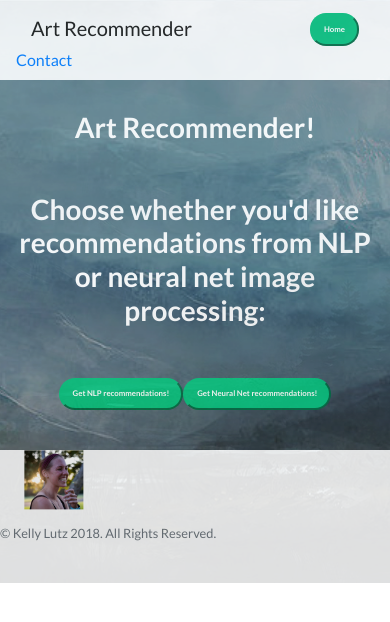
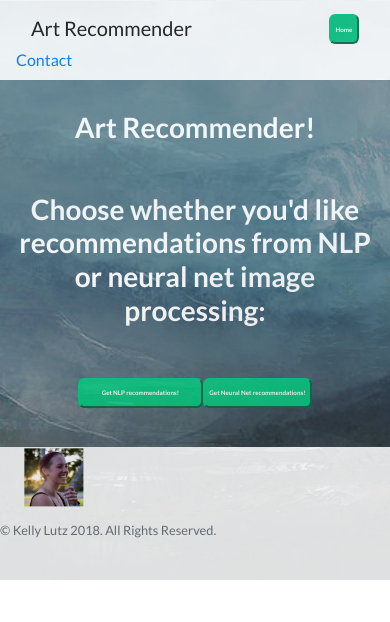
Before and after one commit to klutz4/product_recommender, a Flask app: page / in a window 390 px wide. Shown: the top 622 px of the page. Run offline with Flask 2, Linux system fonts and the light colour scheme; parts of the project's set-up code (start-up, migrations or seed data) failed here and were passed over; some libraries are stand-ins or nearby versions.

Commit message:
mobile edits

```diff
--- a/app/templates/home.html
+++ b/app/templates/home.html
@@ -57,11 +57,11 @@
               padding: 1vh 2vw;
               background-color: #0ac17f;
               color: white;
-              border-radius: 16px;
+              border-radius: 1.6vw;
               border-color:#0ac17f;
-              padding-left: 12px;
-              padding-right: 12px;
-              font-size: 2vw;
+              padding-left: 1.2vw;
+              padding-right: 1.2vw;
+              font-size: 1.6vw;
               font-weight: bold;
           }
           button:hover {
@@ -116,10 +116,10 @@
                 <div class="col-12 col-md-3">
                   <div class= "buttons">
                     <form action='/nlp', method='POST'>
-                    <button type="submit" class="move-button" style= "widht:32vw;">Get NLP recommendations!</button>
+                    <button type="submit" class="move-button" style= "width: 32vw;">Get NLP recommendations!</button>
                     </form>
                     <form action='/neural_net', method='POST'>
-                    <button type="submit" class="move-button" style="width: 40pw;">Get Neural Net recommendations!</button>
+                    <button type="submit" class="move-button" style="width 40pw;">Get Neural Net recommendations!</button>
                     </form>
                   </div>
                 </div>
```
